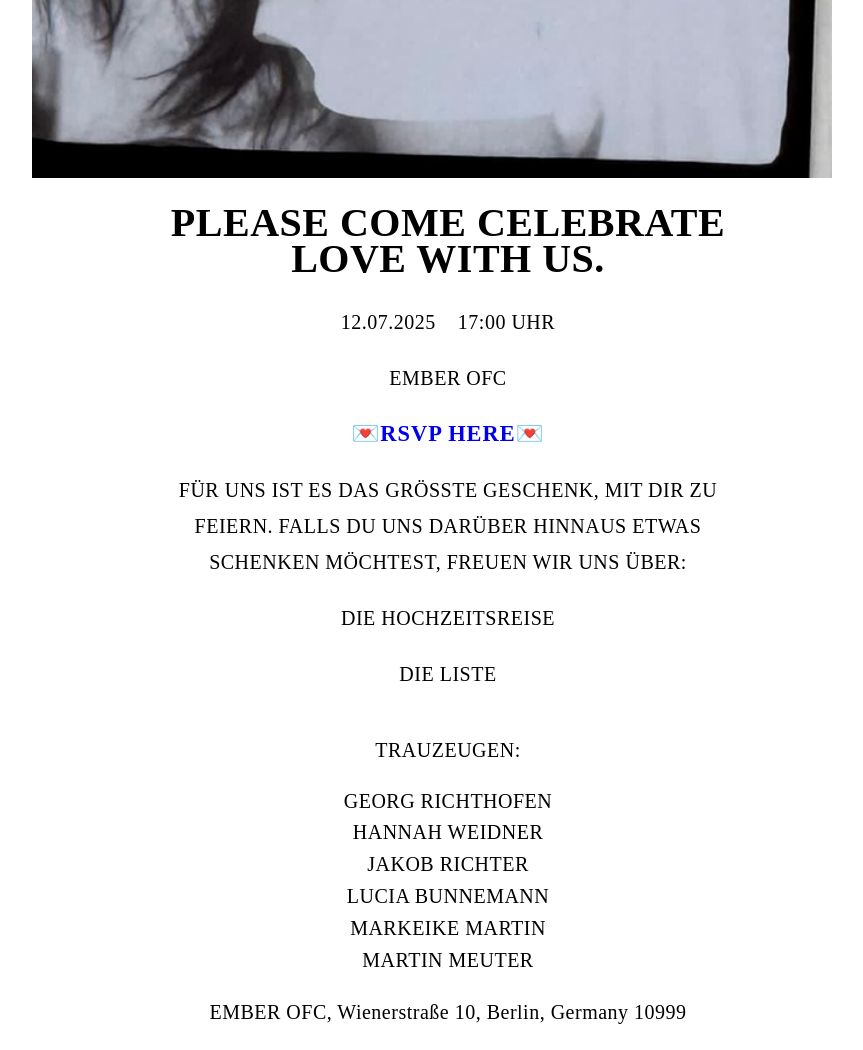
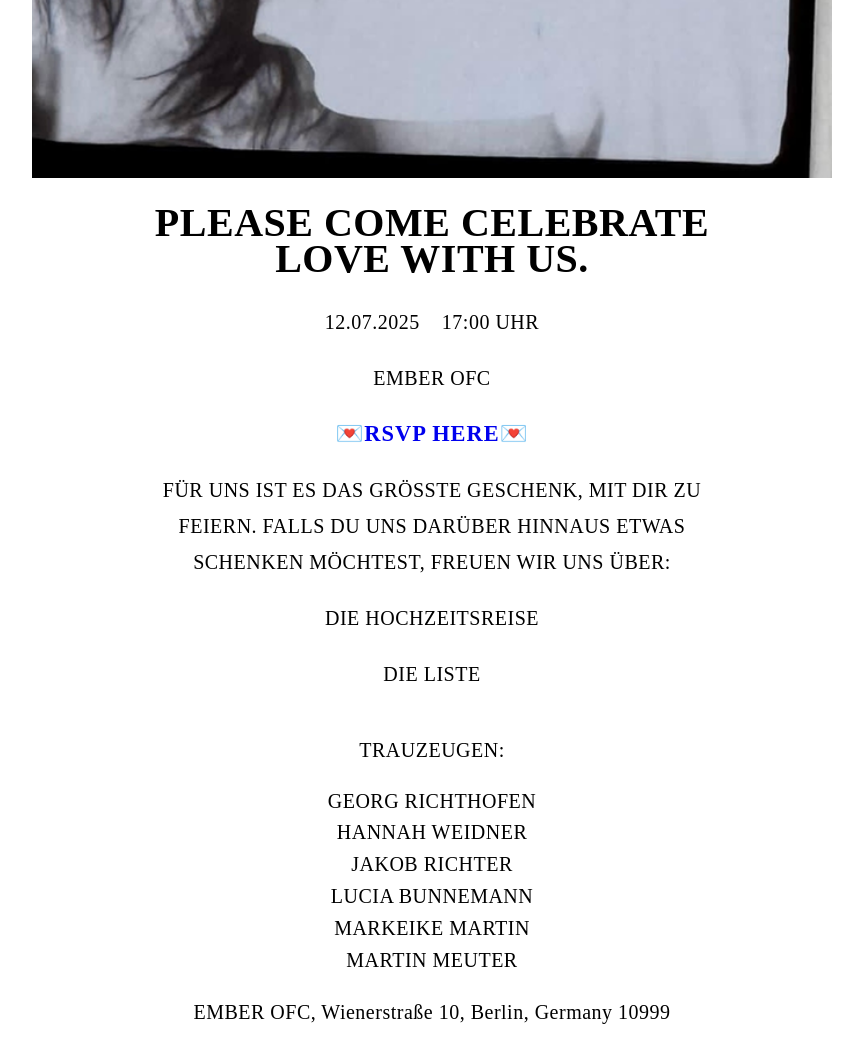
Before and after one commit to Grubinio/hochzeit, a Flask app: page / in a window 1280 px wide. Shown: the part 985-2035 px from the top of the page, without its empty margins (208-1071 px from the left). Run offline with Flask 3, Linux system fonts and the light colour scheme; the visitor is signed in with stand-in values (Sample User, id 1); parts of the project's set-up code (start-up, migrations or seed data) failed here and were passed over; some web fonts are replaced.

Commit message:
abstände

```diff
--- a/app/static/style.css
+++ b/app/static/style.css
@@ -58,7 +58,7 @@ body {
 }
 
 .section {
-  padding: 0 0 0 2rem;
+  padding: 0 2rem 0 2rem;
   max-width: 600px;
   transform: translateY(40px);
   animation: fadeInUp 0.8s ease-out forwards;
```
